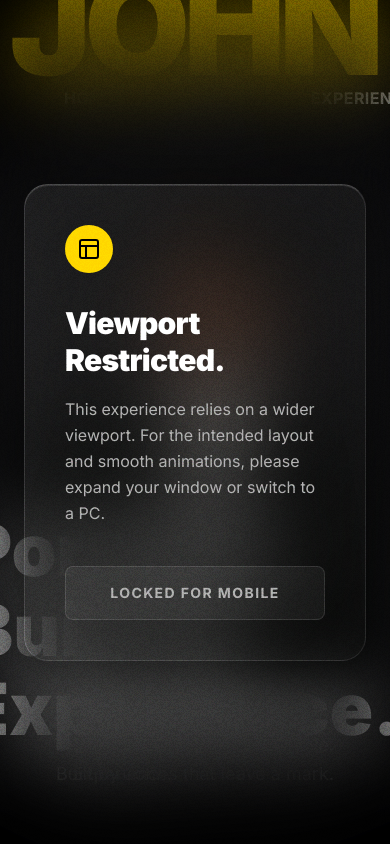
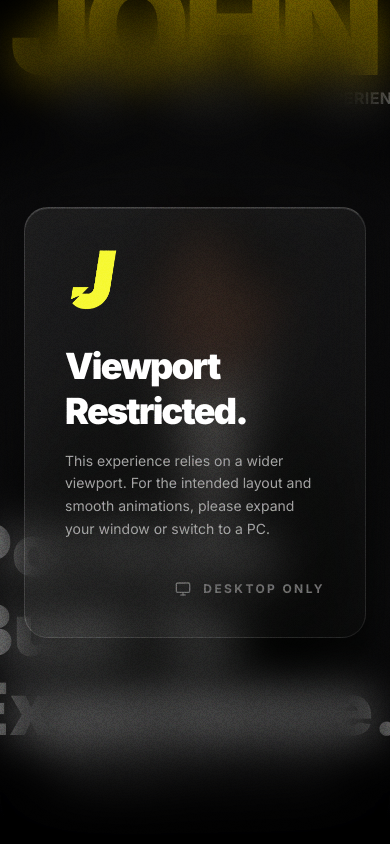
Before and after one commit to jjcabalo/HeavyPortfolio, a React app: page / in a window 390 px wide. Built offline with nearby package versions, Linux system fonts and the light colour scheme; the HTML template or start-up script is replaced by a standard one.

Commit message:
fixed popup

```diff
--- a/src/App.jsx
+++ b/src/App.jsx
@@ -50,23 +50,27 @@ const CustomCursor = () => {
 
 const DesktopNotice = () => {
   return (
-    <div className="fixed inset-0 z-[200] flex items-center justify-center p-6 bg-black/40 backdrop-blur-[40px] lg:hidden animate-fade-in">
+    <div className="fixed inset-0 z-[200] flex items-center justify-center p-6 bg-black/50 backdrop-blur-xl lg:hidden animate-fade-in">
       <div className="glass-card relative flex flex-col items-start p-10 max-w-[420px] w-full animate-others delay-300">
-        <div className="w-12 h-12 flex items-center justify-center bg-[#ffd500] rounded-full mb-8">
-          <svg className="w-6 h-6 text-black" fill="none" stroke="currentColor" viewBox="0 0 24 24" strokeWidth="2">
-            <rect x="3" y="3" width="18" height="18" rx="2" ry="2"></rect>
-            <line x1="3" y1="9" x2="21" y2="9"></line>
-            <line x1="9" y1="21" x2="9" y2="9"></line>
-          </svg>
-        </div>
-        <h3 className="text-3xl font-black text-white leading-tight mb-4 tracking-tight">
+        <img
+          src="/jyellow.png"
+          alt="J Logo"
+          className="w-14 h-16 object-contain mb-8"
+        />
+        <h3 className="text-4xl font-black text-white leading-tight mb-4 tracking-tighter">
           Viewport<br />Restricted.
         </h3>
-        <p className="text-[#aaa] text-base leading-relaxed mb-10 font-medium">
+        <p className="text-[#999] text-sm leading-relaxed mb-10 font-medium">
           This experience relies on a wider viewport. For the intended layout and smooth animations, please expand your window or switch to a PC.
         </p>
-        <div className="w-full bg-white/5 border border-white/10 text-[#aaa] font-bold py-4 rounded-lg text-center text-sm tracking-widest uppercase cursor-not-allowed select-none">
-          Locked for Mobile
+
+        <div className="flex items-center gap-3 self-end text-[#666] text-xs font-bold tracking-[0.2em] uppercase select-none">
+          <svg className="w-4 h-4" fill="none" stroke="currentColor" viewBox="0 0 24 24" strokeWidth="2">
+            <rect x="2" y="3" width="20" height="14" rx="2" ry="2"></rect>
+            <line x1="8" y1="21" x2="16" y2="21"></line>
+            <line x1="12" y1="17" x2="12" y2="21"></line>
+          </svg>
+          Desktop Only
         </div>
       </div>
     </div>
@@ -165,7 +169,7 @@ function App() {
 
         {/* Right Side Cards */}
         <div className="flex flex-col gap-8 items-end w-fit pointer-events-auto">
-          <div className="glass-card w-fit p-6 -mt-20">
+          <div className="glass-card w-fit p-6 -translate-y-3">
             <ul className="flex flex-col gap-4 w-full list-none whitespace-nowrap">
               <li className="flex items-center gap-4 font-semibold text-base text-white">
                 <svg className="w-8 h-8 text-accent-yellow shrink-0" viewBox="0 0 24 24" fill="currentColor">
```
